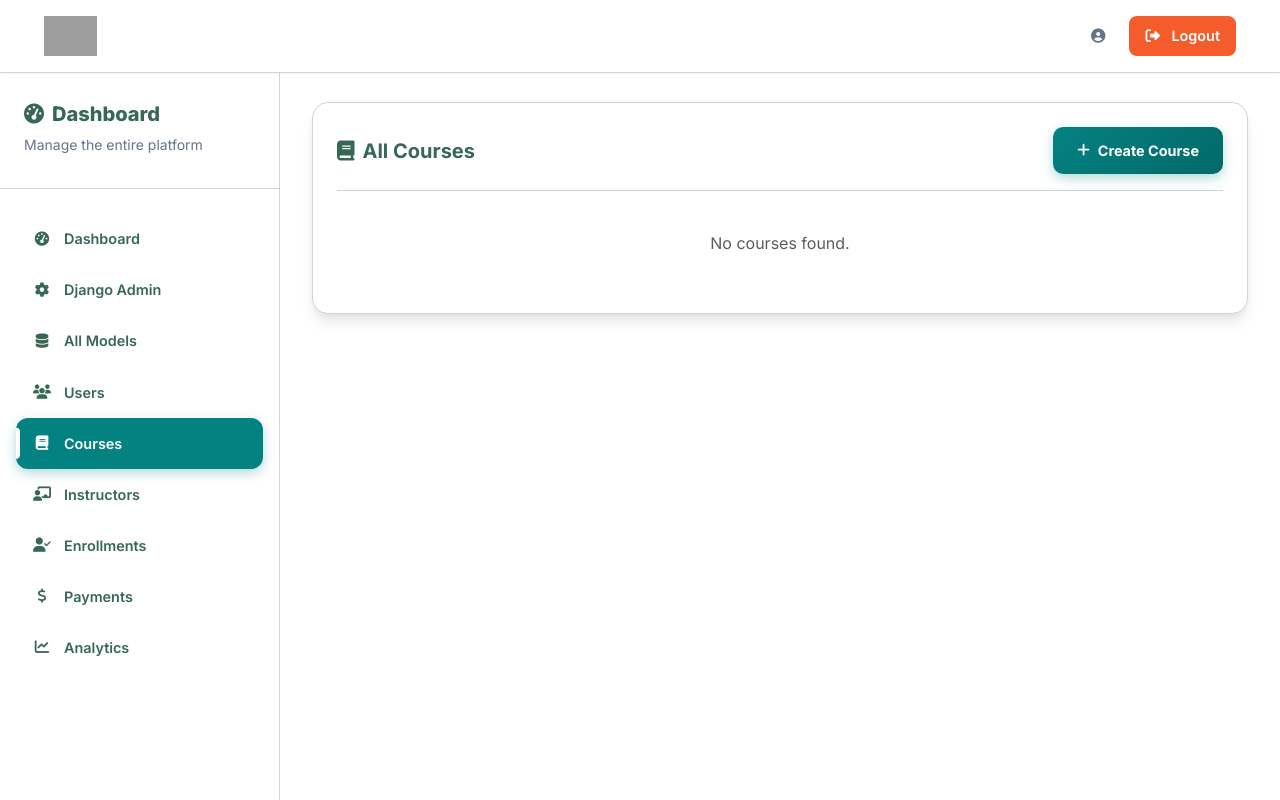
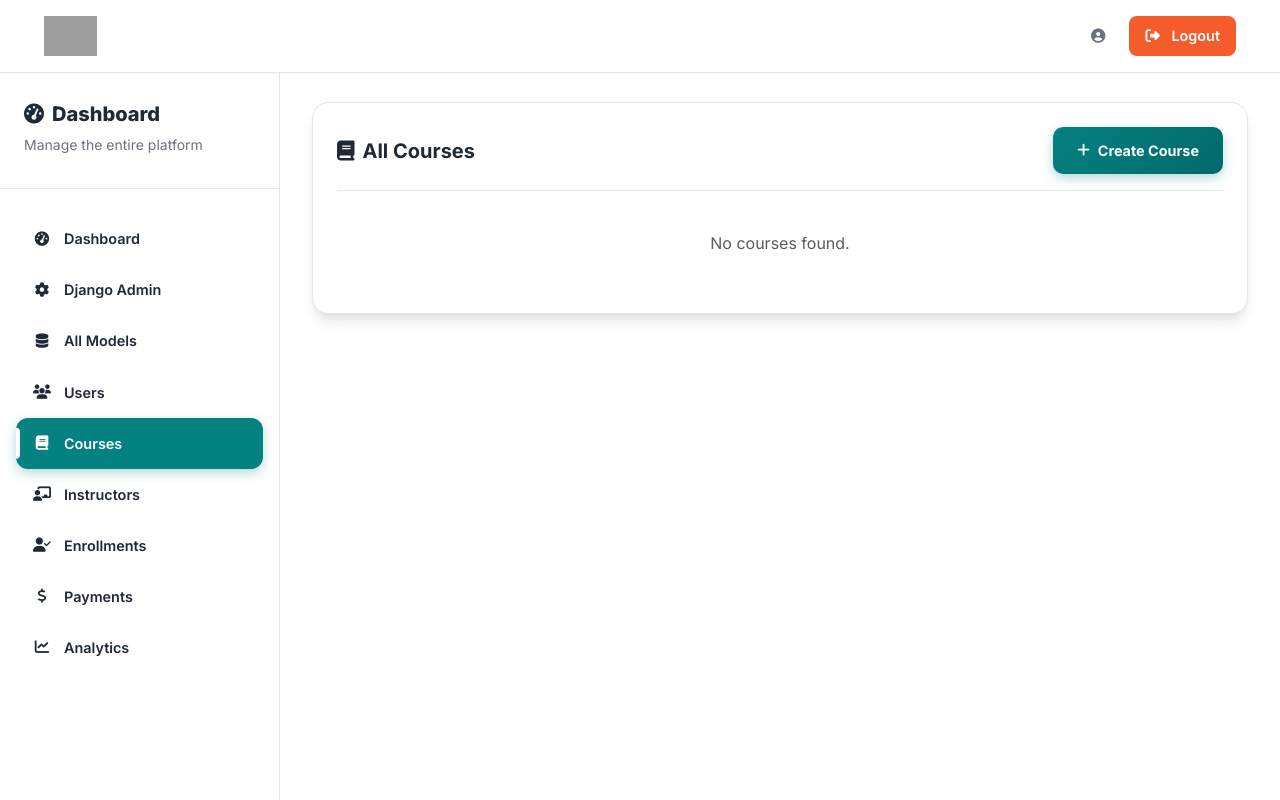
Before and after one commit to adeel-pl/topskill-lms, a Django app: template backend/portal/templates/portal/admin/courses.html in a window 1280 px wide. Run offline with Django 4.2, Linux system fonts and the light colour scheme; the template is opened without the code that fills it, so the values that code supplies are empty; grey boxes are pictures that could not be loaded.

Commit message:
fix: Update instructor portal CSS to match reference site colors exactly
- Update --ts-text-main: #1F2937 (was #366854 - old logo color)
- Update --ts-text-muted: #6B7280 (was #64748B)
- Update --ts-border: #E5E7EB (was #CBD5E1)
- Add --ts-accent: #5a9c7d (sage green)
- Add --ts-highlight: #ecca72 (pale gold)
- All colors now match reference site: https://topskillspk.lovable.app/
- Affects all 33 instructor portal pages

```diff
--- a/backend/portal/static/portal/css/portal.css
+++ b/backend/portal/static/portal/css/portal.css
@@ -4,16 +4,18 @@
  */
 
 :root {
-    /* TopSkill Color Palette */
-    --ts-primary: #048181;
-    --ts-primary-dark: #036969;
-    --ts-secondary: #f45c2c;
-    --ts-text-main: #366854;
-    --ts-text-muted: #64748B;
-    --ts-bg-primary: #FFFFFF;
-    --ts-bg-card: #FFFFFF;
-    --ts-bg-light: #9fbeb2;
-    --ts-border: #CBD5E1;
+    /* TopSkill Color Palette - EXACT from reference site: https://topskillspk.lovable.app/ */
+    --ts-primary: #048181;          /* Deep teal - hero bg, primary buttons */
+    --ts-primary-dark: #036969;     /* Darker teal on hover */
+    --ts-secondary: #f45c2c;        /* Reddish-orange - logo accent, secondary CTAs */
+    --ts-accent: #5a9c7d;           /* Sage green - highlights */
+    --ts-highlight: #ecca72;        /* Pale gold - badges, icons */
+    --ts-text-main: #1F2937;        /* Dark gray - main text (EXACT from reference) */
+    --ts-text-muted: #6B7280;       /* Muted gray - secondary text (EXACT from reference) */
+    --ts-bg-primary: #FFFFFF;       /* White background */
+    --ts-bg-card: #FFFFFF;          /* White card background */
+    --ts-bg-light: #F9FAFB;         /* Soft section background */
+    --ts-border: #E5E7EB;           /* Light border (EXACT from reference) */
     --ts-shadow-sm: 0 1px 2px 0 rgba(0, 0, 0, 0.05);
     --ts-shadow-md: 0 4px 6px -1px rgba(0, 0, 0, 0.1), 0 2px 4px -1px rgba(0, 0, 0, 0.06);
     --ts-shadow-lg: 0 10px 15px -3px rgba(0, 0, 0, 0.1), 0 4px 6px -2px rgba(0, 0, 0, 0.05);
```
